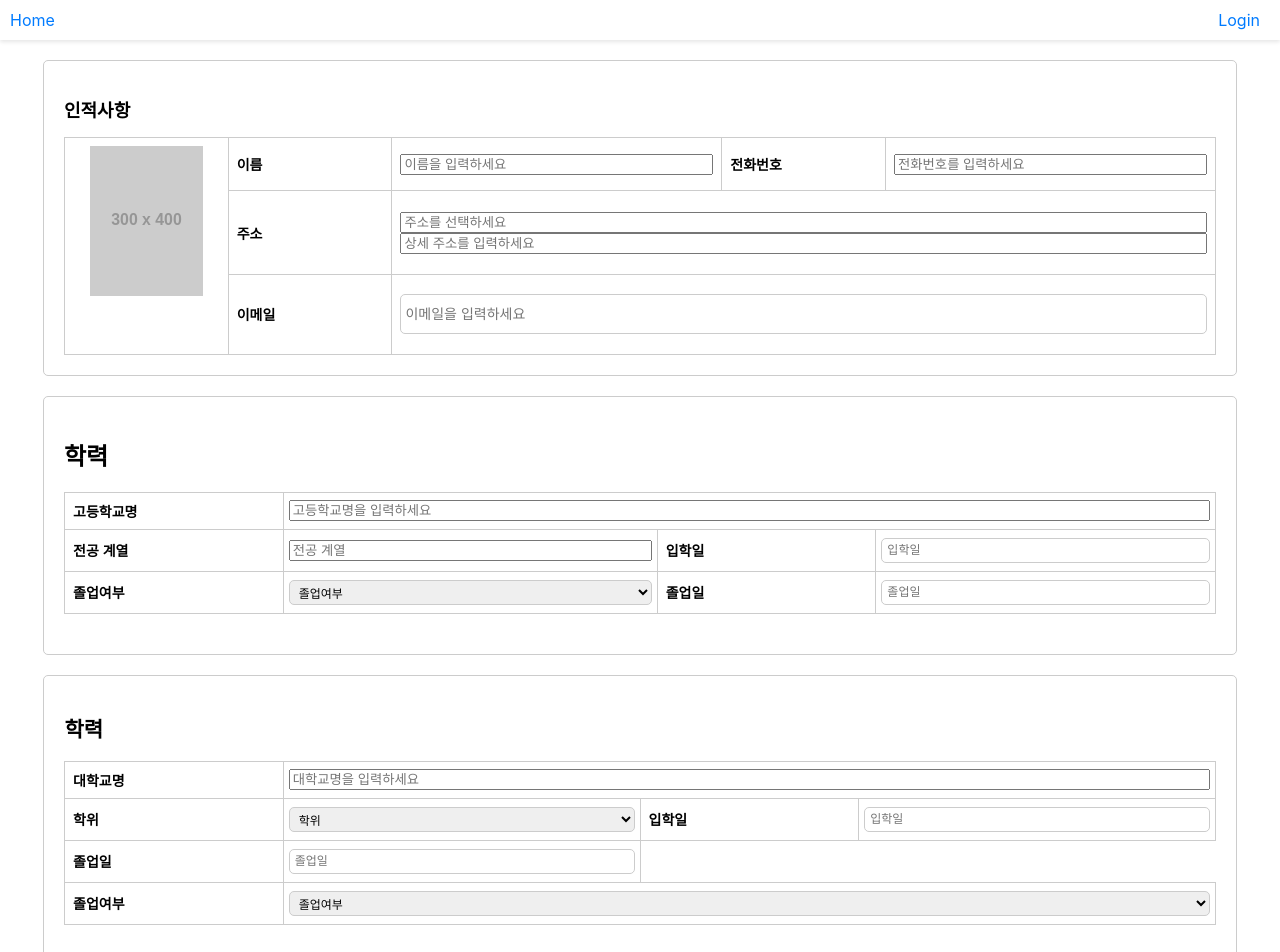
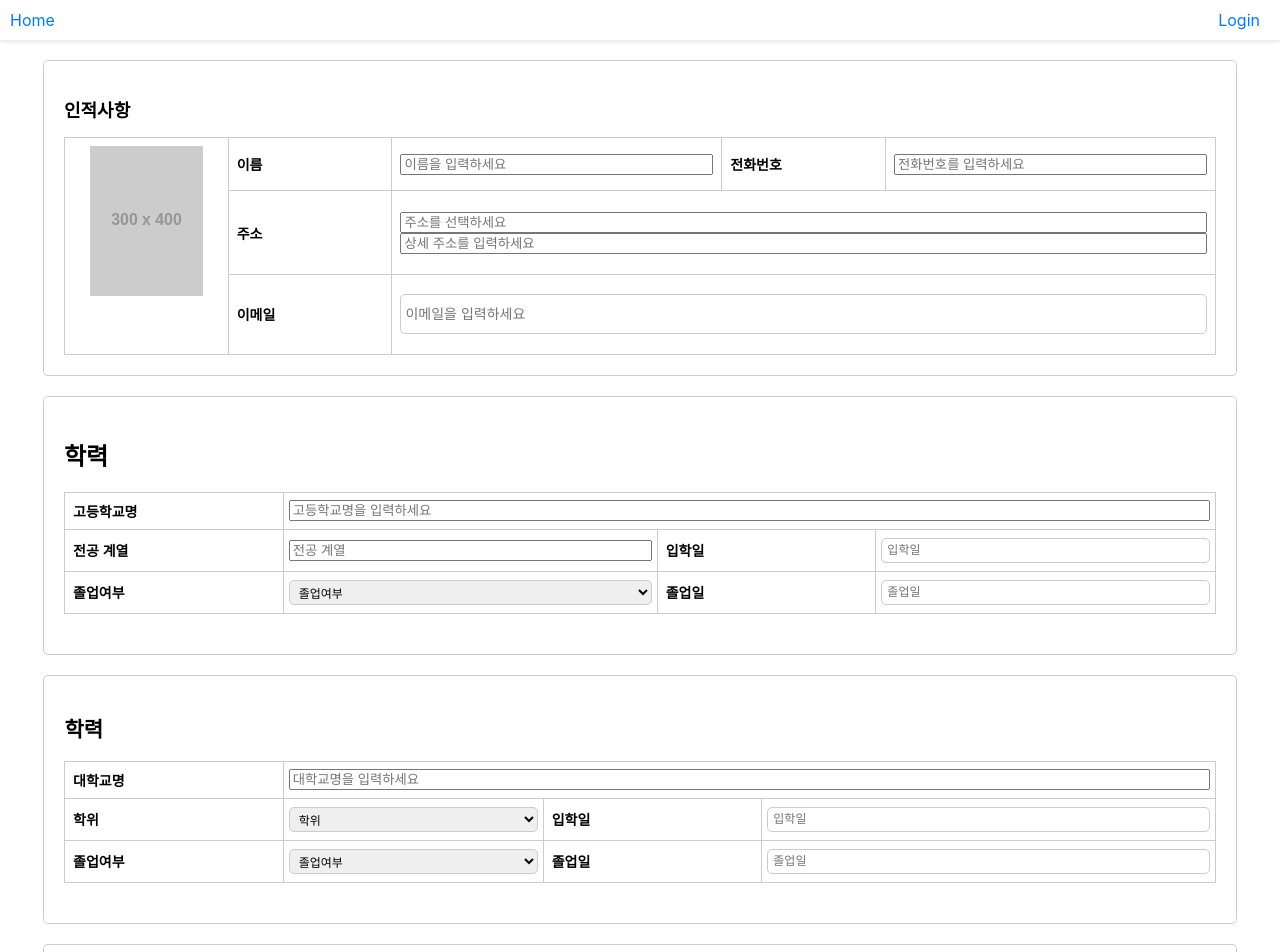
Before and after one commit to jeauk/react-resume, a React (Create React App) app: page /resume in a window 1280 px wide. Shown: the top 952 px of the page. Built offline with nearby package versions, Linux system fonts and the light colour scheme.

Commit message:
표 이상한거 수정

```diff
--- a/src/components/EducationForm.jsx
+++ b/src/components/EducationForm.jsx
@@ -52,22 +52,8 @@ const UniversityInput = ({ education, index, handleChange, handleDateChange }) =
         </td>
       </tr>
       <tr>
-        <th><label htmlFor={`endDate-${index}`}>졸업일</label></th>
+        <th><label htmlFor={`graduationStatus-${index}`}>졸업여부</label></th>
         <td>
-          <DatePicker
-            id={`endDate-${index}`}
-            selected={education.endDate}
-            onChange={(date) => handleDateChange(index, date, 'endDate')}
-            dateFormat="yyyy/MM/dd"
-            placeholderText="졸업일"
-            className="date-picker"
-            showPopperArrow={false}
-          />
-        </td>
-      </tr>
-      <tr>
-        <th><label htmlFor={`graduationStatus-${index}`}>졸업여부</label></th>
-        <td colSpan="3">
           <select
             id={`graduationStatus-${index}`}
             name="graduationStatus"
@@ -83,6 +69,18 @@ const UniversityInput = ({ education, index, handleChange, handleDateChange }) =
             <option value="자퇴">자퇴</option>
             <option value="졸업예정">졸업예정</option>
           </select>
+        </td>
+        <th><label htmlFor={`endDate-${index}`}>졸업일</label></th>
+        <td>
+          <DatePicker
+            id={`endDate-${index}`}
+            selected={education.endDate}
+            onChange={(date) => handleDateChange(index, date, 'endDate')}
+            dateFormat="yyyy/MM/dd"
+            placeholderText="졸업일"
+            className="date-picker"
+            showPopperArrow={false}
+          />
         </td>
       </tr>
     </tbody>
--- a/src/components/main/mypage/EducationForm.jsx
+++ b/src/components/main/mypage/EducationForm.jsx
@@ -44,19 +44,8 @@ const EducationForm = ({ educationForm = [] }) => (
             </td>
           </tr>
           <tr>
-            <th>졸업일</th>
+          <th>졸업여부</th>
             <td>
-              <DatePicker
-                selected={education.endDate ? new Date(education.endDate) : null}
-                dateFormat="yyyy/MM/dd"
-                className="date-picker"
-                showPopperArrow={false}
-              />
-            </td>
-          </tr>
-          <tr>
-            <th>졸업여부</th>
-            <td colSpan="2">
               <select
                 value={education.graduationStatus}
                 className="full-width"
@@ -70,6 +59,17 @@ const EducationForm = ({ educationForm = [] }) => (
                 <option value="졸업예정">졸업예정</option>
               </select>
             </td>
+          <th>졸업일</th>
+            <td>
+              <DatePicker
+                selected={education.endDate ? new Date(education.endDate) : null}
+                dateFormat="yyyy/MM/dd"
+                className="date-picker"
+                showPopperArrow={false}
+              />
+            </td>
+
+
           </tr>
         </tbody>
       </table>
```
